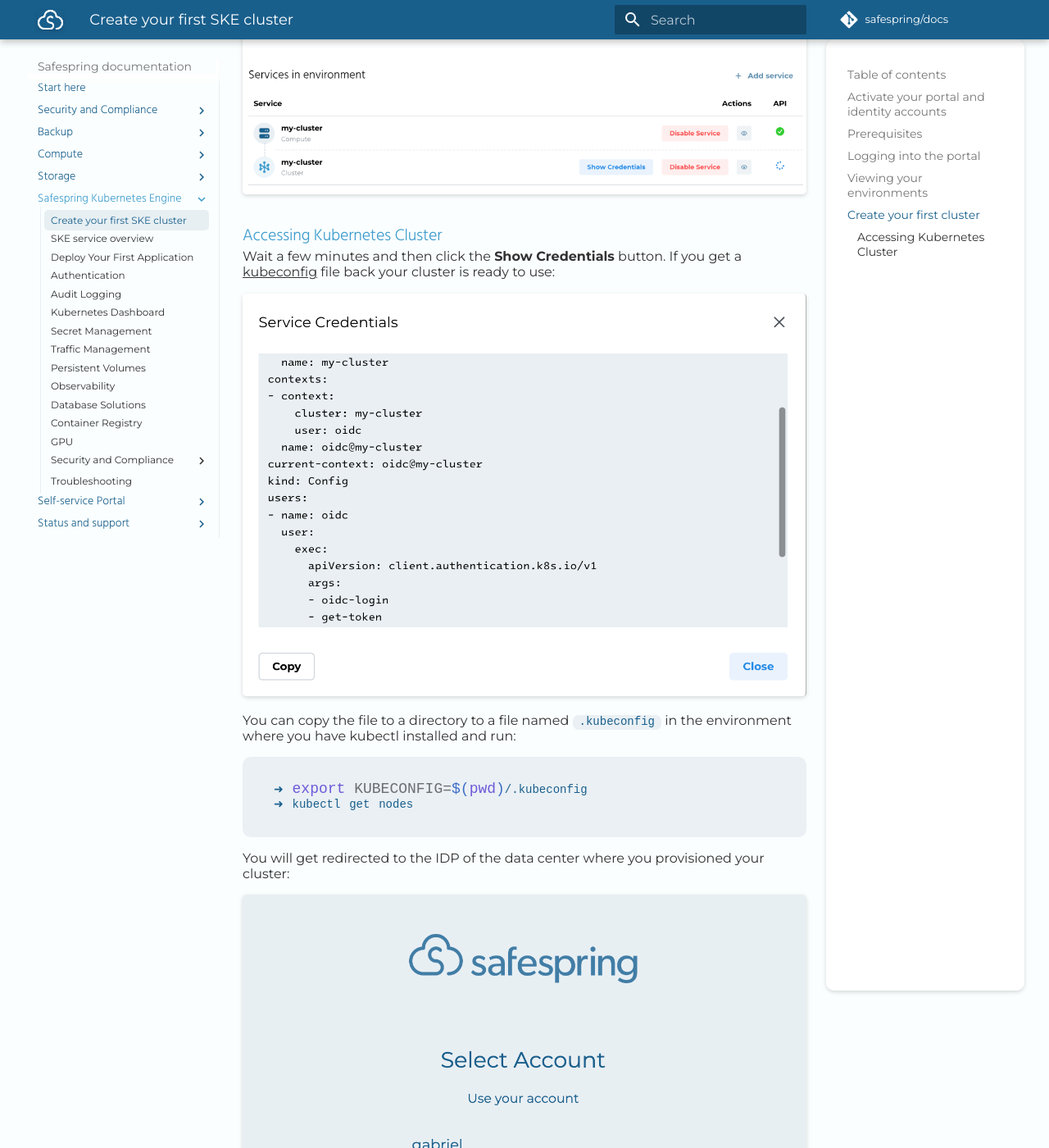
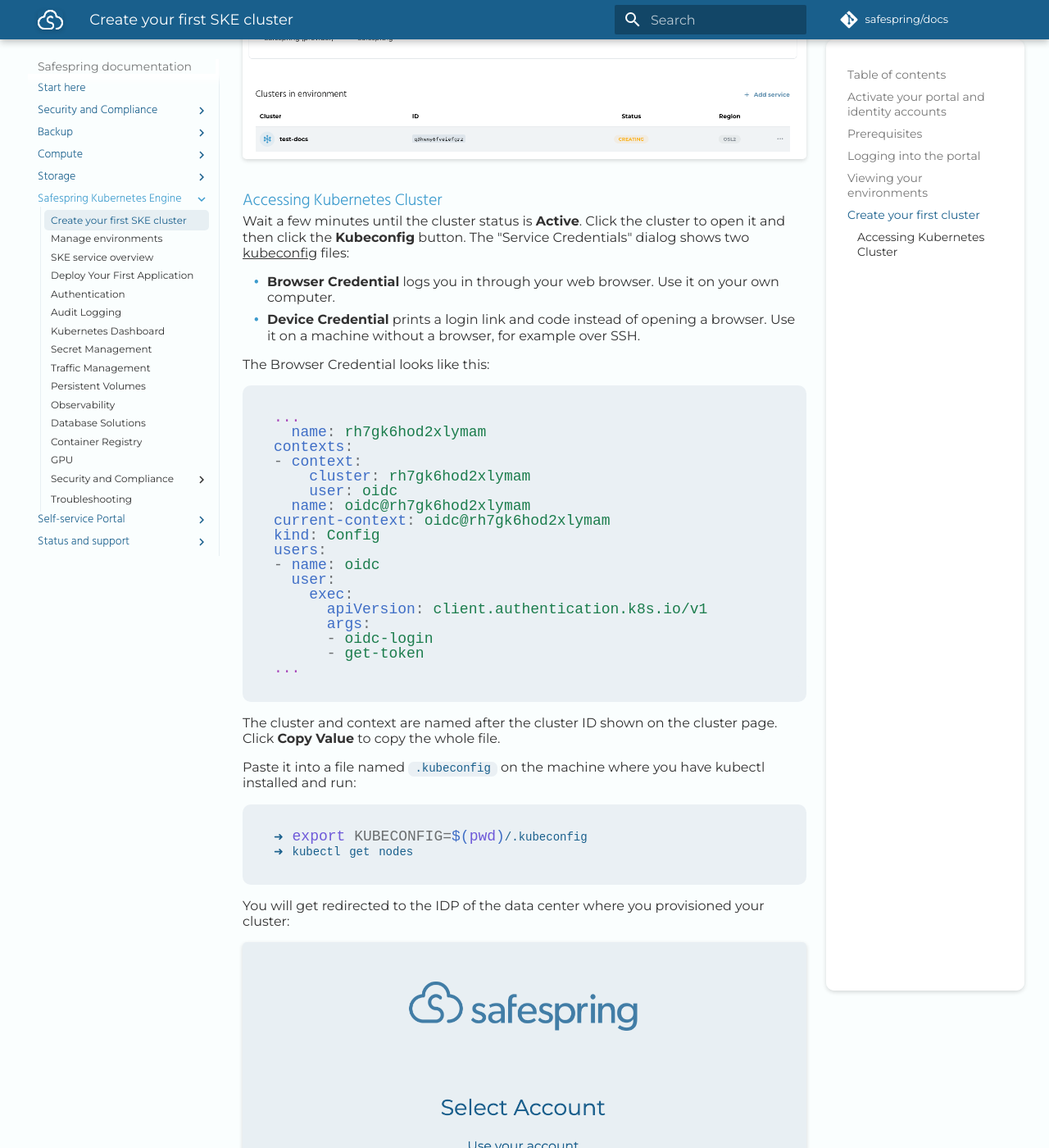
Before and after one commit to safespring/docs, an MkDocs documentation site: the page built from content/kubernetes/portal-overview.md, in a window 1280 px wide and 1400 px high, scrolled down 6795 px. Shown: the whole window at 82% size. Built offline with MkDocs 1.6.1 and Material for MkDocs 9.7.7, drawn with Linux system fonts in a browser that asks for light colours; some web fonts are replaced; a script that is not in the unit is left out; comment, search, counter and statistics services are not loaded; some of the changed text lies outside the part shown.

Commit message:
Document environment management and the short cluster ID

````diff
--- a/content/kubernetes/portal-overview.md
+++ b/content/kubernetes/portal-overview.md
@@ -54,6 +54,8 @@
 ![image](../images/portal-new-environment.png)
 You now see your new environment, where you can start resources.
 
+To delete an environment, see [Manage environments](environments.md#delete-an-environment).
+
 ## Create your first cluster
 
 Click the button "Add Cluster" and give it a name:
@@ -82,11 +84,37 @@
 
 ### Accessing Kubernetes Cluster
 
-Wait a few minutes and then click the **Show Credentials** button. If you get a [kubeconfig](https://kubernetes.io/docs/concepts/configuration/organize-cluster-access-kubeconfig/) file back your cluster is ready to use:
+Wait a few minutes until the cluster status is **Active**. Click the cluster to open it and then click the **Kubeconfig** button. The "Service Credentials" dialog shows two [kubeconfig](https://kubernetes.io/docs/concepts/configuration/organize-cluster-access-kubeconfig/) files:
 
-![image](../images/portal-show-credentials.png)
+* **Browser Credential** logs you in through your web browser. Use it on your own computer.
+* **Device Credential** prints a login link and code instead of opening a browser. Use it on a machine without a browser, for example over SSH.
 
-You can copy the file to a directory to a file named `.kubeconfig` in the environment where you have kubectl installed and run:
+The Browser Credential looks like this:
+
+```yaml
+...
+  name: rh7gk6hod2xlymam
+contexts:
+- context:
+    cluster: rh7gk6hod2xlymam
+    user: oidc
+  name: oidc@rh7gk6hod2xlymam
+current-context: oidc@rh7gk6hod2xlymam
+kind: Config
+users:
+- name: oidc
+  user:
+    exec:
+      apiVersion: client.authentication.k8s.io/v1
+      args:
+      - oidc-login
+      - get-token
+...
+```
+
+The cluster and context are named after the cluster ID shown on the cluster page. Click **Copy Value** to copy the whole file.
+
+Paste it into a file named `.kubeconfig` on the machine where you have kubectl installed and run:
 
 ```shell
 ➜ export KUBECONFIG=$(pwd)/.kubeconfig
@@ -105,14 +133,16 @@
 
 ```shell
 ➜ kubectl get nodes
-NAME                                     STATUS   ROLES           AGE     VERSION
-my-cluster-control-plane-9pdn5           Ready    control-plane   8m35s   v1.33.5
-my-cluster-control-plane-clrzd           Ready    control-plane   8m35s   v1.33.5
-my-cluster-control-plane-rhx58           Ready    control-plane   8m17s   v1.33.5
-my-cluster-vf9wj-md-worker-26bx9-fwlqn   Ready    worker          8m32s   v1.33.5
-my-cluster-vf9wj-md-worker-26bx9-nf7x9   Ready    worker          8m31s   v1.33.5
-my-cluster-vf9wj-md-worker-26bx9-qzjd2   Ready    worker          8m35s   v1.33.5
+NAME                                    STATUS   ROLES           AGE     VERSION
+rh7gk6hod2xlymam-cp-cf9z9               Ready    control-plane   8m35s   v1.36.5
+rh7gk6hod2xlymam-cp-grpmd               Ready    control-plane   8m35s   v1.36.5
+rh7gk6hod2xlymam-cp-mb7s4               Ready    control-plane   8m17s   v1.36.5
+rh7gk6hod2xlymam-jgjm-wkr-ww6ll-5bc44   Ready    worker          8m32s   v1.36.5
+rh7gk6hod2xlymam-jgjm-wkr-ww6ll-lrjl9   Ready    worker          8m31s   v1.36.5
+rh7gk6hod2xlymam-jgjm-wkr-ww6ll-pqbgz   Ready    worker          8m35s   v1.36.5
 ```
+
+Node names start with the cluster ID shown on the cluster page.
 
 You can now start creating namespaces and start using your cluster.
 
--- a/mkdocs.yml
+++ b/mkdocs.yml
@@ -211,6 +211,7 @@
       - Other Backends: "storage/other-backends.md"
   - Safespring Kubernetes Engine:
       - Create your first SKE cluster: "kubernetes/portal-overview.md"
+      - Manage environments: "kubernetes/environments.md"
       - SKE service overview: "kubernetes/getting-started.md"
       - Deploy Your First Application: "kubernetes/getting_started.md"
       - Authentication: "kubernetes/authentication.md"
````
Also changed, not shown: content/kubernetes/environments.md (added, +64 -0 lines), content/kubernetes/getting-started.md (+3 -2 lines), content/images/portal-creating-cluster.png, content/images/portal-show-credentials.png (deleted).
